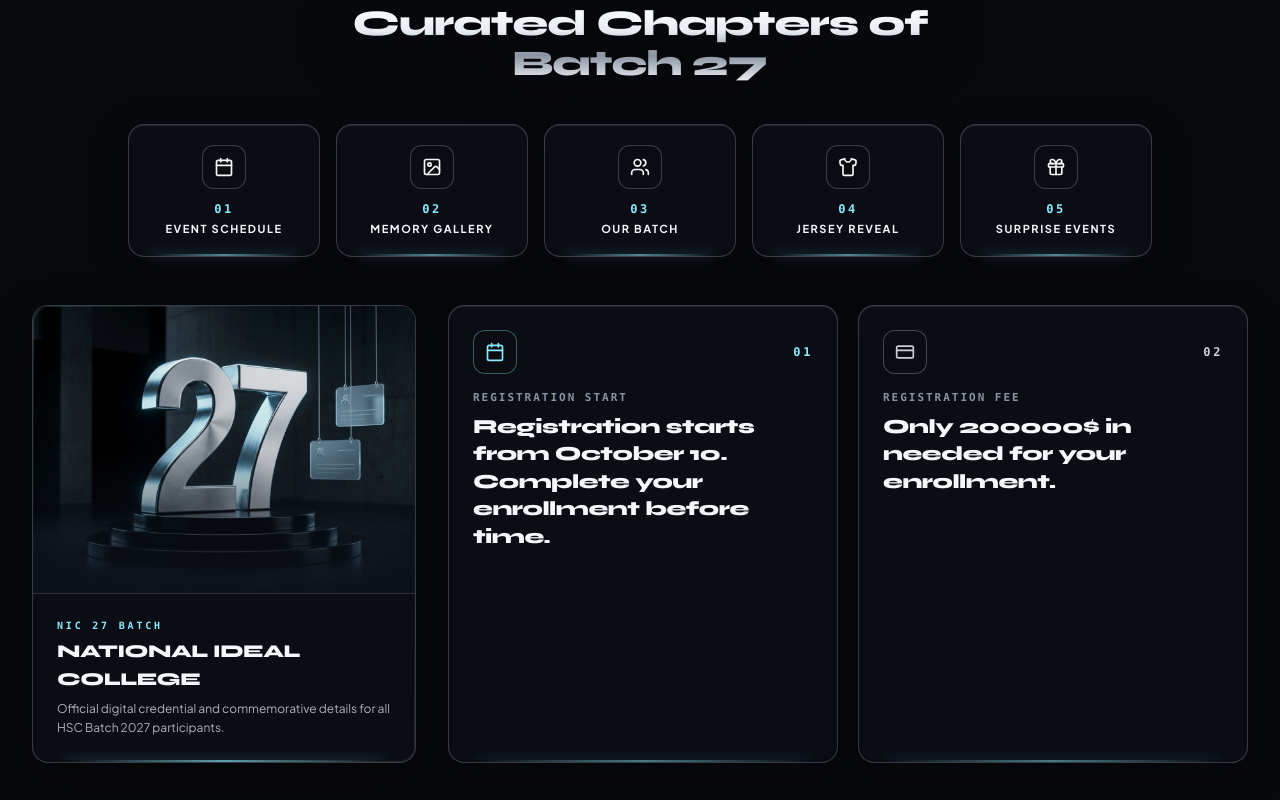
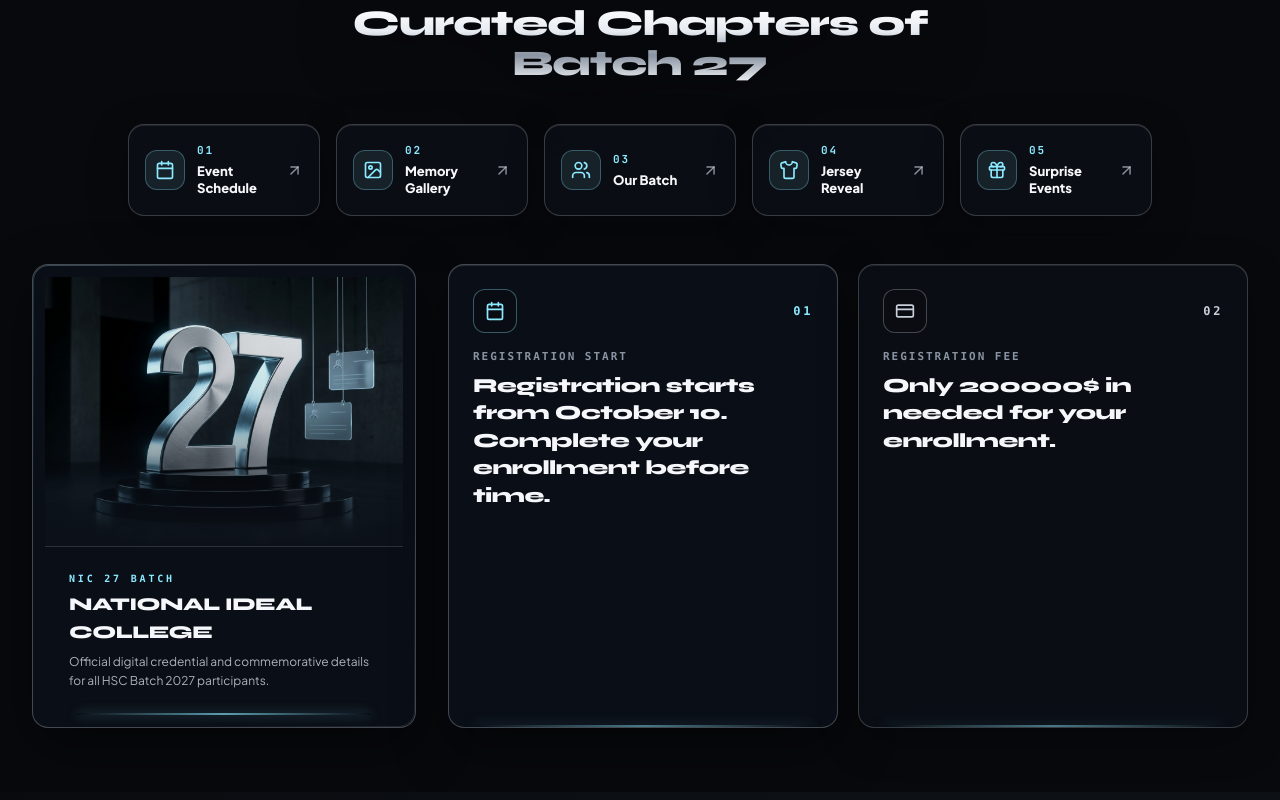
Before and after one commit to MRB13182/RagDay27, a React (Vite) app: page / in a window 1280 px wide. Shown: the part 2380-3180 px from the top of the page. Built offline with nearby package versions, Linux system fonts and the light colour scheme; no server answers.

Commit message:
Integrate shared cards into event information sections

```diff
--- a/src/components/EventInformationSection.tsx
+++ b/src/components/EventInformationSection.tsx
@@ -16,6 +16,7 @@ import {
   Image as ImageIcon,
 } from 'lucide-react';
 import batchPedestalImg from '../assets/images/batch_pedestal_27_1795068445518.jpg';
+import { ActionCard, BaseCard } from './ui';
 
 interface EventInformationSectionProps {
   cards: EventCard[];
@@ -177,31 +178,14 @@ export const EventInformationSection: React.FC<EventInformationSectionProps> = (
 
           <div className="grid grid-cols-2 sm:grid-cols-3 lg:grid-cols-5 gap-3 sm:gap-4 max-w-5xl mx-auto">
             {experienceModules.map((mod) => (
-              <button
+              <ActionCard
                 key={mod.num}
-                type="button"
+                index={mod.num}
+                icon={mod.icon}
+                title={mod.label}
                 onClick={mod.onClick}
-                className={`group relative rounded-2xl p-4 sm:p-5 glass-card text-center flex flex-col items-center justify-center gap-3 cursor-pointer focus:outline-none focus-visible:ring-2 focus-visible:ring-[#8BEAFF] ${
-                  mod.num === '05' ? 'col-span-2 sm:col-span-1' : ''
-                }`}
-              >
-                <div className="w-11 h-11 rounded-xl border border-[#C9D0D9]/25 bg-[#0B0E13]/80 group-hover:border-[#8BEAFF]/55 flex items-center justify-center text-[#F5F7FA] group-hover:text-[#8BEAFF] transition-colors">
-                  {mod.icon}
-                </div>
-                <div className="space-y-1">
-                  <div className="text-xs font-mono font-bold tracking-[0.22em] text-[#8BEAFF]">
-                    {mod.num}
-                  </div>
-                  <div className="text-[11px] font-bold uppercase tracking-[0.14em] text-[#F5F7FA] leading-snug">
-                    {mod.label}
-                  </div>
-                </div>
-                {/* Luminous Ice-Blue Bottom Edge Architectural Glow */}
-                <span
-                  aria-hidden="true"
-                  className="absolute inset-x-5 bottom-0 h-[2px] bg-gradient-to-r from-transparent via-[#8BEAFF]/80 to-transparent opacity-70 group-hover:opacity-100 shadow-[0_0_12px_rgba(139,234,255,0.5)] transition-opacity"
-                />
-              </button>
+                className={mod.num === '05' ? 'col-span-2 sm:col-span-1' : ''}
+              />
             ))}
           </div>
         </div>
@@ -213,10 +197,8 @@ export const EventInformationSection: React.FC<EventInformationSectionProps> = (
         >
           {/* Batch 27 Sculptural Monolith Pedestal */}
           {!isOneColumn && (
-            <motion.div
-              variants={cardVariants}
-              className="lg:col-span-4 museum-frame rounded-2xl overflow-hidden flex flex-col justify-between"
-            >
+            <motion.div variants={cardVariants} className="lg:col-span-4">
+            <BaseCard as="article" variant="elevated" padding="compact" className="museum-frame rounded-2xl overflow-hidden flex flex-col justify-between h-full">
               <div className="relative aspect-[4/3] w-full overflow-hidden bg-[#08090D]">
                 <img
                   src={batchPedestalImg}
@@ -244,6 +226,7 @@ export const EventInformationSection: React.FC<EventInformationSectionProps> = (
                   className="absolute inset-x-8 bottom-0 h-[2px] bg-gradient-to-r from-transparent via-[#8BEAFF]/65 to-transparent shadow-[0_0_12px_rgba(139,234,255,0.45)]"
                 />
               </div>
+            </BaseCard>
             </motion.div>
           )}
 
@@ -262,11 +245,8 @@ export const EventInformationSection: React.FC<EventInformationSectionProps> = (
                 const accent = getModuleSurfaceConfig(idx);
                 const displayIndex = String(card.order || idx + 1).padStart(2, '0');
                 return (
-                  <motion.div
-                    key={card.id}
-                    variants={cardVariants}
-                    className={`relative p-5 sm:p-6 rounded-2xl glass-card border ${accent.border} flex flex-col justify-between overflow-hidden group`}
-                  >
+                  <motion.div key={card.id} variants={cardVariants} className="h-full">
+                  <BaseCard variant={idx === 0 ? 'elevated' : 'default'} padding="spacious" className={`h-full flex flex-col justify-between group ${accent.border}`}>
                     <div
                       aria-hidden="true"
                       className="absolute inset-x-6 bottom-0 h-[2px] bg-gradient-to-r from-transparent via-[#8BEAFF]/75 to-transparent opacity-65 group-hover:opacity-100 shadow-[0_0_14px_rgba(139,234,255,0.5)] transition-opacity"
@@ -296,6 +276,7 @@ export const EventInformationSection: React.FC<EventInformationSectionProps> = (
                         <span>{card.subDetail}</span>
                       </div>
                     )}
+                  </BaseCard>
                   </motion.div>
                 );
               })}
```
